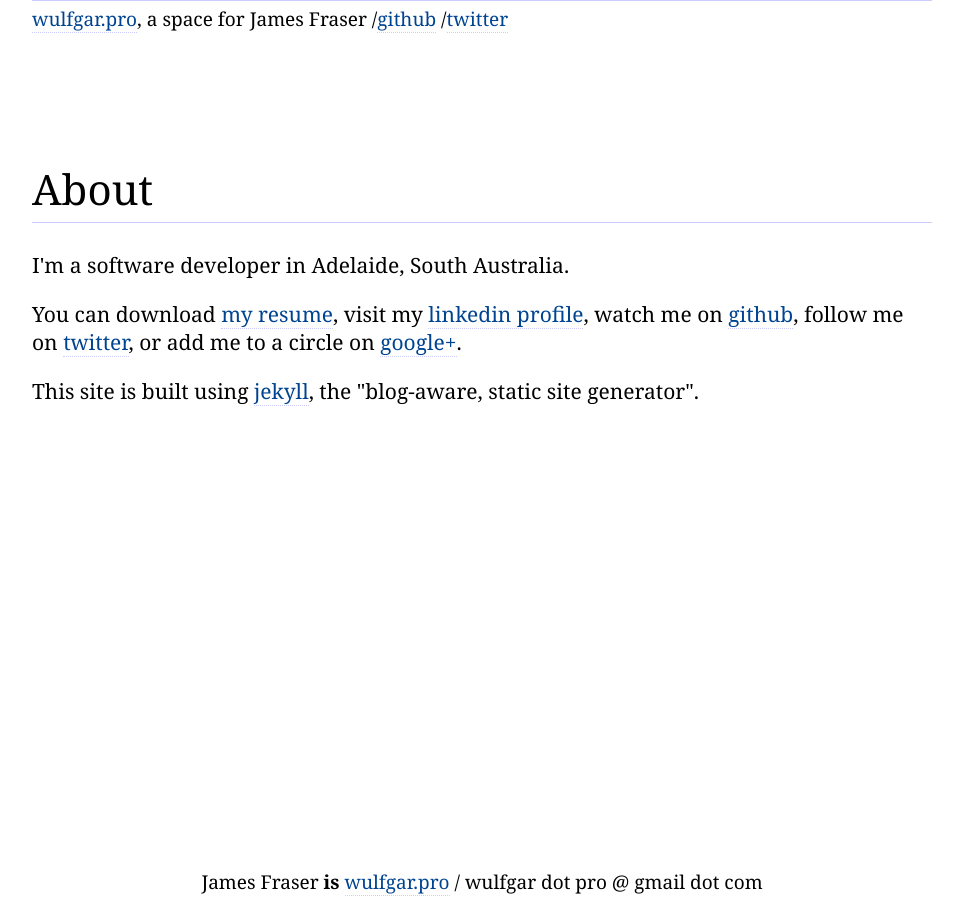
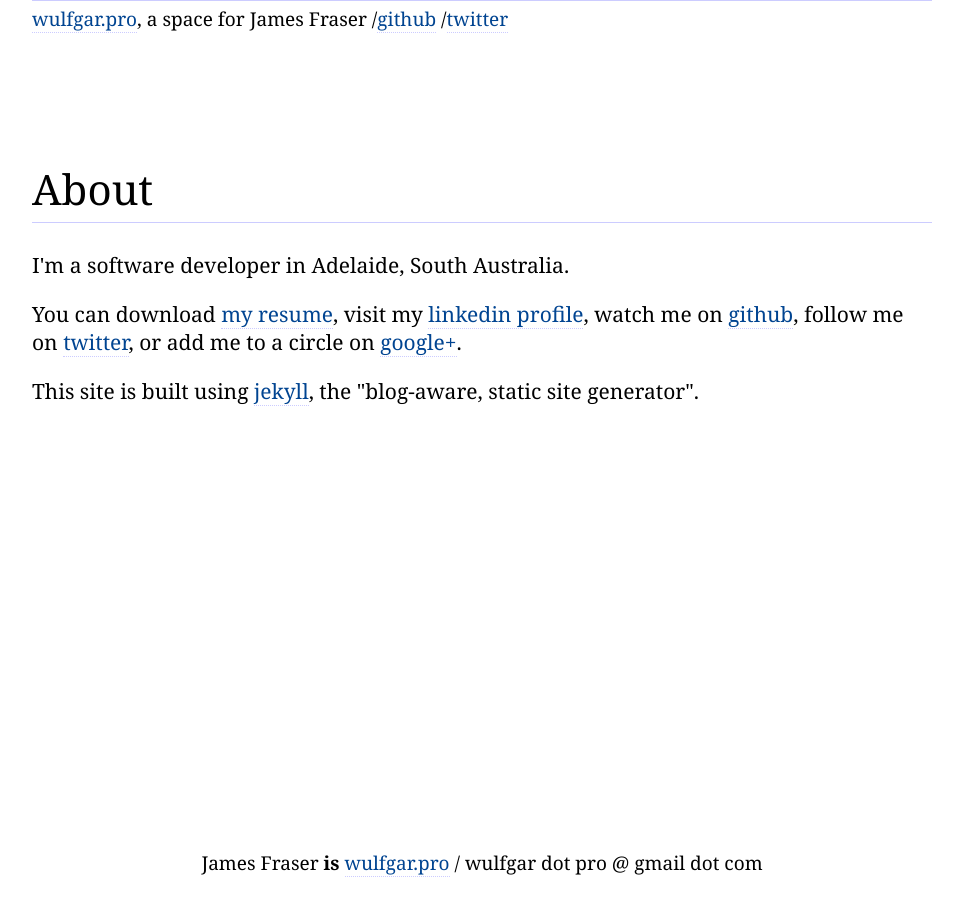
Before and after one commit to wulfgarpro/wulfgar.pro, a Jekyll site: the page built from index.html, in a window 1280 px wide. Shown: the whole page, without its empty margins (158-1121 px from the left). Built offline with Jekyll 4.4.1, drawn with Linux system fonts in a browser that asks for light colours.

```diff
--- a/_includes/footer.html
+++ b/_includes/footer.html
@@ -1,3 +1,3 @@
 <div id="footer">
-   <p>James Fraser <strong>is</strong> <a href="/">wulfgar.pro</a> / wulfgar dot pro @ gmail dot com</p>
+   James Fraser <strong>is</strong> <a href="/">wulfgar.pro</a> / wulfgar dot pro @ gmail dot com
 </div>
```
